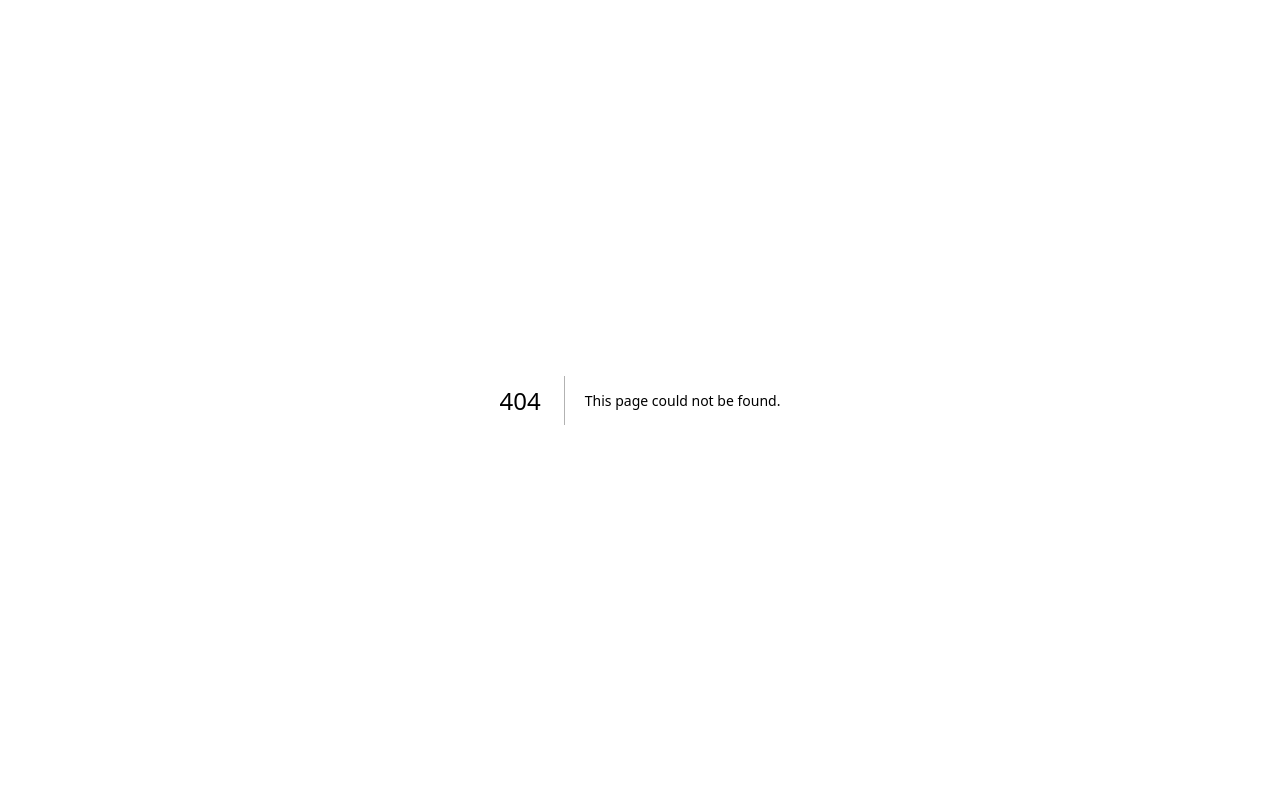
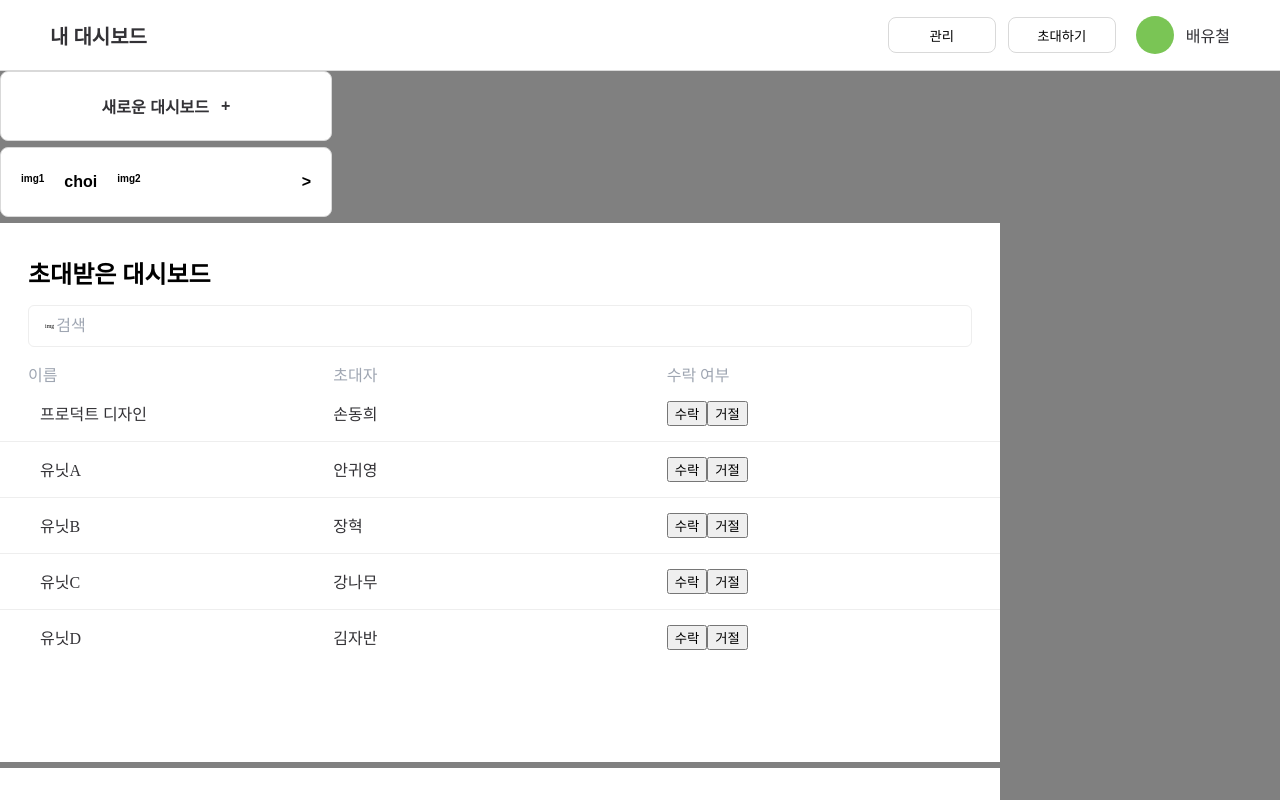
Before and after one commit to WhatToDo6/WhatToDo, a Next.js app: page /dashboard/test in a window 1280 px wide. Before the commit this address had no page. Shown: the top 800 px of the page. Built offline with nearby package versions, Linux system fonts and the light colour scheme.

Commit message:
feat: dashboardButton UI 구현 후 test 페이지 생성 후 테스트 완료

```diff
--- /dev/null
+++ b/pages/dashboard/test.tsx
@@ -0,0 +1,40 @@
+import DashboardButton from '@/src/components/dashboard/dashboard-button'
+import DashboardHeader from '@/src/components/dashboard/header'
+import InvitedDashboard from '@/src/components/dashboard/invited-list'
+
+const MOCK_DATA = [
+  { name: '프로덕트 디자인', person: '손동희' },
+  { name: '유닛A', person: '안귀영' },
+  { name: '유닛B', person: '장혁' },
+  { name: '유닛C', person: '강나무' },
+  { name: '유닛D', person: '김자반' },
+]
+
+const MOCK_BTN = { name: 'choi' }
+
+function test() {
+  return (
+    <div>
+      <div />
+      <DashboardHeader />
+      <div style={{ backgroundColor: 'grey' }}>
+        <div style={{ width: '332px' }}>
+          <DashboardButton />
+        </div>
+        <br />
+        <div style={{ width: '332px' }}>
+          <DashboardButton dashboard={MOCK_BTN} />
+        </div>
+        <br />
+        <div style={{ width: '1000px' }}>
+          <InvitedDashboard inviteData={MOCK_DATA} />
+        </div>
+        <br />
+        <div style={{ width: '1000px' }}>
+          <InvitedDashboard />
+        </div>
+      </div>
+    </div>
+  )
+}
+export default test
--- /dev/null
+++ b/src/components/dashboard/dashboard-button/dashboardButton.module.scss
@@ -0,0 +1,38 @@
+@import '@/src/styles/global.scss';
+
+.btn {
+  width: 100%;
+  height: 7rem;
+  display: flex;
+  background-color: $color-white;
+  border-radius: 0.8rem;
+  border: 1px solid $color-gray-300;
+  cursor: pointer;
+
+  &.withoutDashboard {
+    justify-content: center;
+    align-items: center;
+    gap: 1.2rem;
+
+    div {
+      @include font-style(1.6rem, 600, normal);
+      color: $color-black-200;
+    }
+  }
+
+  &.withDashboard {
+    padding: 0 2rem 0 2rem;
+    justify-content: space-between;
+    align-items: center;
+
+    .info_box {
+      display: flex;
+    }
+
+    div {
+      @include font-style(1.6rem, 600, normal);
+      display: flex;
+      gap: 2rem;
+    }
+  }
+}
--- /dev/null
+++ b/src/components/dashboard/dashboard-button/index.tsx
@@ -0,0 +1,37 @@
+import S from './dashboardButton.module.scss'
+
+type MockData = {
+  [key: string]: string
+}
+
+interface Props {
+  dashboard?: MockData
+}
+
+function DashboardButton({ dashboard }: Props) {
+  const btnClassName = `${S.btn} ${
+    dashboard ? S.withDashboard : S.withoutDashboard
+  }`
+
+  if (!dashboard) {
+    return (
+      <button className={btnClassName}>
+        <div>새로운 대시보드</div>
+        <div>+</div>
+      </button>
+    )
+  }
+
+  return (
+    <button className={btnClassName}>
+      <div className={S.info_box}>
+        <span>img1</span>
+        <div>{dashboard.name}</div>
+        <span>img2</span>
+      </div>
+      <div className={S.right_arrow}>{'>'}</div>
+    </button>
+  )
+}
+
+export default DashboardButton
```
